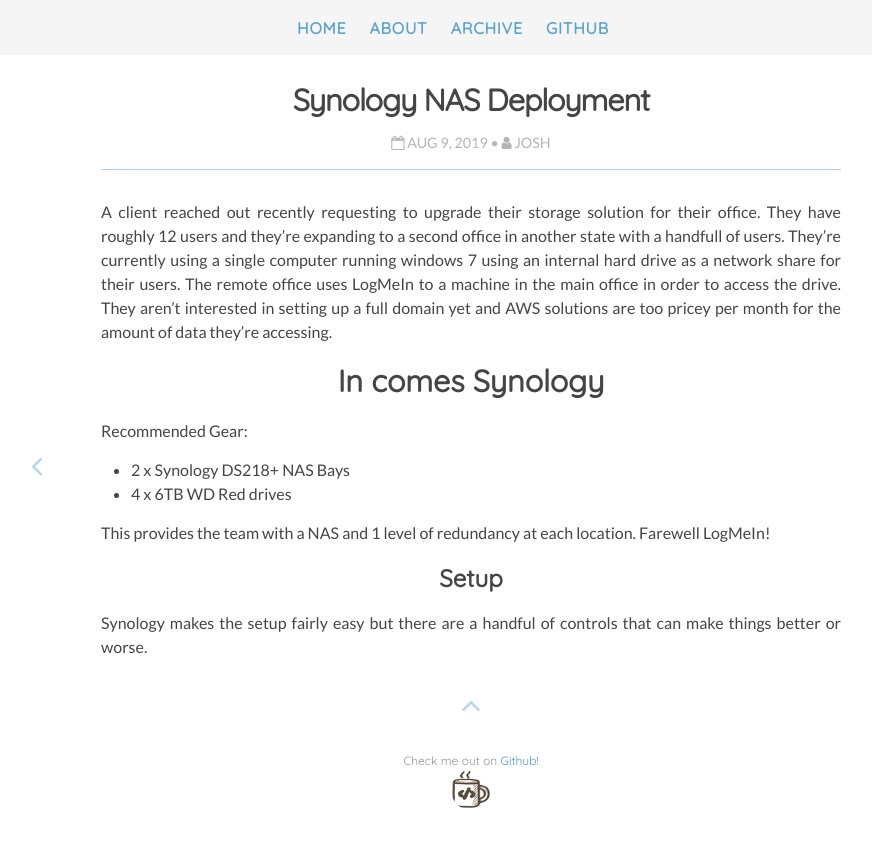
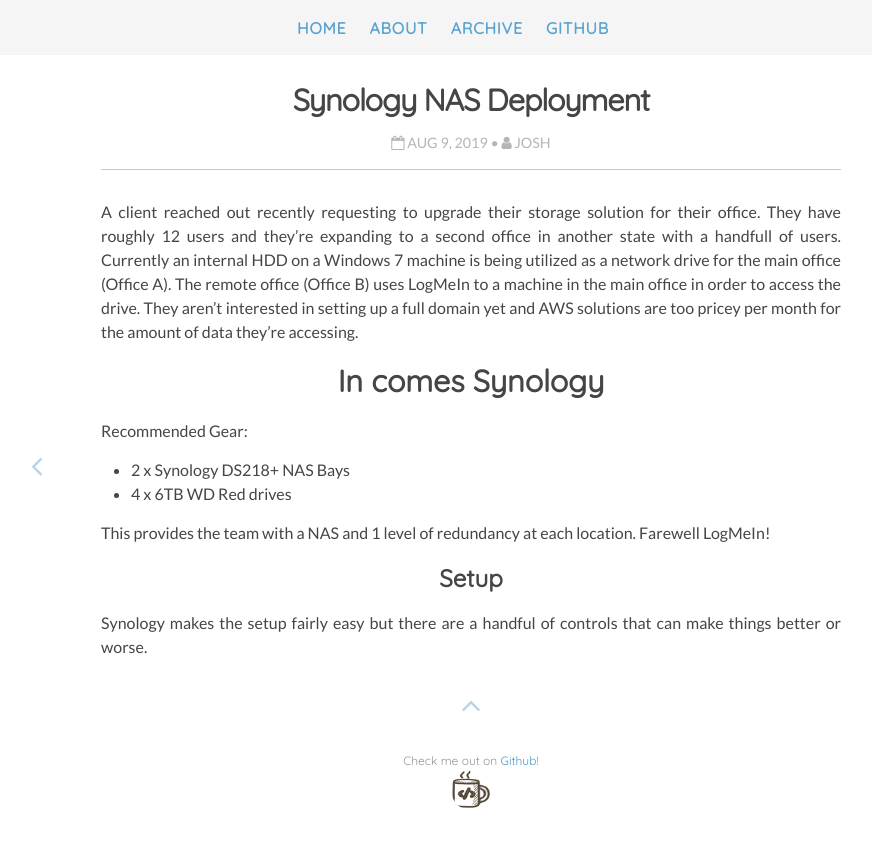
Before and after one commit to joshbmartin/joshbmartin.github.io, a Jekyll site: the page built from _posts/2019-08-09-Synology-NAS-Deployment.md, in a window 1280 px wide. Shown: the top 847 px of the page, without its empty margins (169-1041 px from the left). Built offline with Jekyll 4.4.1, drawn with Linux system fonts in a browser that asks for light colours; nearby versions of some CDN libraries.

Commit message:
structure change

```diff
--- a/_posts/2019-08-09-Synology-NAS-Deployment.md
+++ b/_posts/2019-08-09-Synology-NAS-Deployment.md
@@ -8,7 +8,7 @@
 finished: true
 ---
 
-A client reached out recently requesting to upgrade their storage solution for their office. They have roughly 12 users and they're expanding to a second office in another state with a handfull of users. They're currently using a single computer running windows 7 using an internal hard drive as a network share for their users. The remote office uses LogMeIn to a machine in the main office in order to access the drive. They aren't interested in setting up a full domain yet and AWS solutions are too pricey per month for the amount of data they're accessing.
+A client reached out recently requesting to upgrade their storage solution for their office. They have roughly 12 users and they're expanding to a second office in another state with a handfull of users. Currently an internal HDD on a Windows 7 machine is being utilized as a network drive for the main office (Office A). The remote office (Office B) uses LogMeIn to a machine in the main office in order to access the drive. They aren't interested in setting up a full domain yet and AWS solutions are too pricey per month for the amount of data they're accessing.
 
 # In comes Synology
 
```
